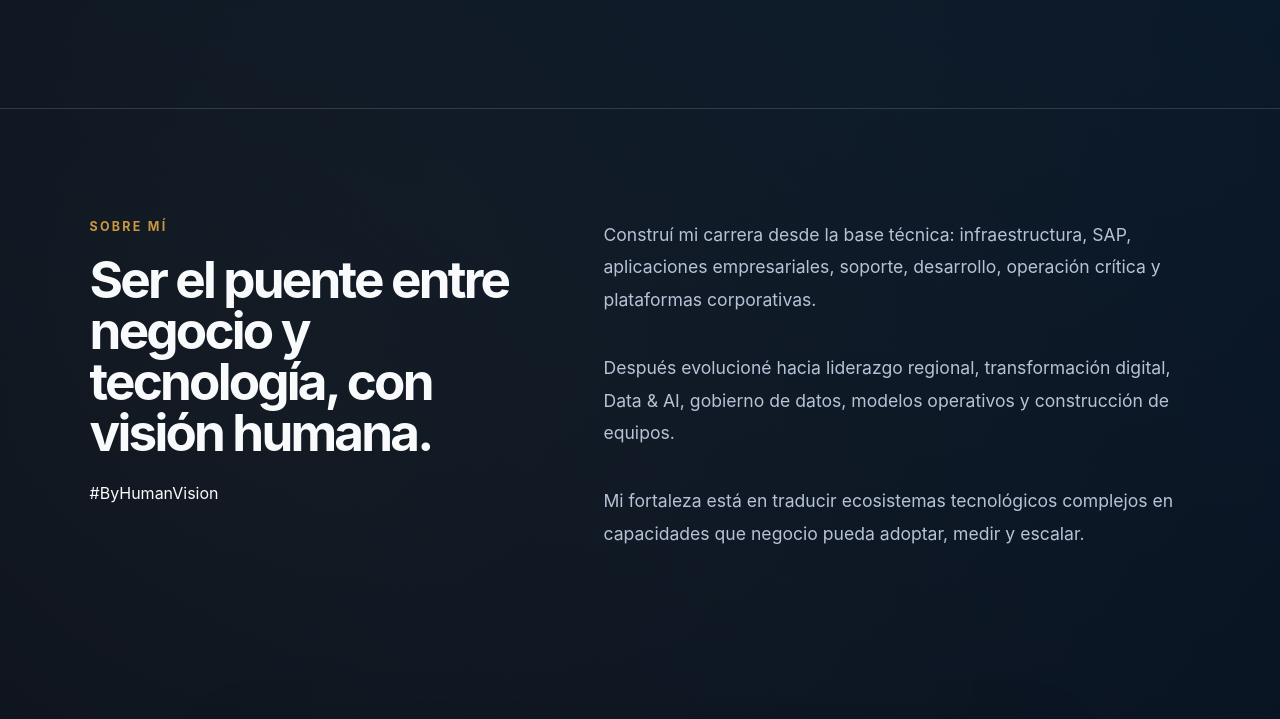
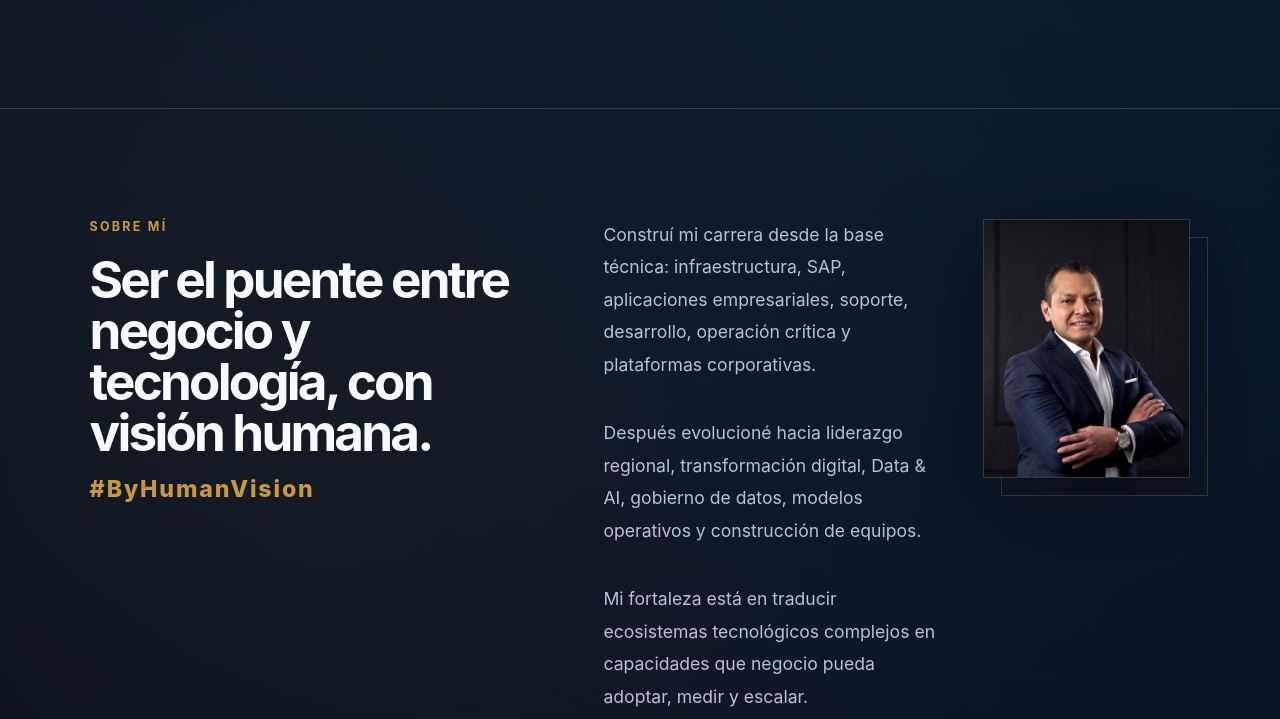
Before and after one commit to israelpg80/by-human-vision, a React (Vite) app: page / in a window 1280 px wide. Shown: the part 942-1661 px from the top of the page. Built offline with nearby package versions, Linux system fonts and the light colour scheme.

Commit message:
Add profile photo and polish about section

```diff
--- a/src/App.css
+++ b/src/App.css
@@ -524,3 +524,58 @@ h3 {
     flex-direction: column;
   }
 }
+.about-section {
+  align-items: start;
+}
+
+.about-content {
+  display: grid;
+  grid-template-columns: 1fr 0.62fr;
+  gap: 46px;
+  align-items: start;
+}
+
+.brand-hashtag {
+  color: var(--gold);
+  font-weight: 800;
+  letter-spacing: 0.08em;
+  font-size: clamp(1.1rem, 2vw, 1.45rem);
+  margin-top: -8px;
+}
+
+.about-photo-wrap {
+  position: relative;
+  display: flex;
+  justify-content: center;
+}
+
+.about-photo-wrap::before {
+  content: '';
+  position: absolute;
+  inset: 18px -18px -18px 18px;
+  border: 1px solid rgba(201, 151, 62, 0.28);
+  z-index: 0;
+}
+
+.about-photo {
+  position: relative;
+  z-index: 1;
+  width: 100%;
+  max-width: 315px;
+  aspect-ratio: 4 / 5;
+  object-fit: cover;
+  object-position: center;
+  border: 1px solid var(--line);
+  box-shadow: var(--shadow);
+  filter: saturate(0.92) contrast(1.04);
+}
+
+@media (max-width: 980px) {
+  .about-content {
+    grid-template-columns: 1fr;
+  }
+
+  .about-photo {
+    max-width: 420px;
+  }
+}
--- a/src/App.jsx
+++ b/src/App.jsx
@@ -1,4 +1,5 @@
 import { useEffect } from 'react'
+import profilePhoto from './assets/israel-profile.jpg'
 import './App.css'
 
 const experience = [
@@ -169,13 +170,14 @@ function App() {
         </div>
       </section>
 
-      <section id="sobre-mi" className="section two-column">
+      <section id="sobre-mi" className="section two-column about-section">
         <div>
           <p className="section-kicker">Sobre mí</p>
           <h2>Ser el puente entre negocio y tecnología, con visión humana.</h2>
           <p className="brand-hashtag">#ByHumanVision</p>
         </div>
 
+        <div className="about-content">
           <div className="content-block">
             <p>
               Construí mi carrera desde la base técnica: infraestructura, SAP,
@@ -191,6 +193,15 @@ function App() {
               Mi fortaleza está en traducir ecosistemas tecnológicos complejos en
               capacidades que negocio pueda adoptar, medir y escalar.
             </p>
+          </div>
+
+          <div className="about-photo-wrap">
+            <img
+              src={profilePhoto}
+              alt="Israel Pérez García"
+              className="about-photo"
+            />
+          </div>
         </div>
       </section>
 
```
Also changed, not shown: src/assets/israel-profile.jpg (added). Lines whose indentation alone changed are shown as unchanged.
